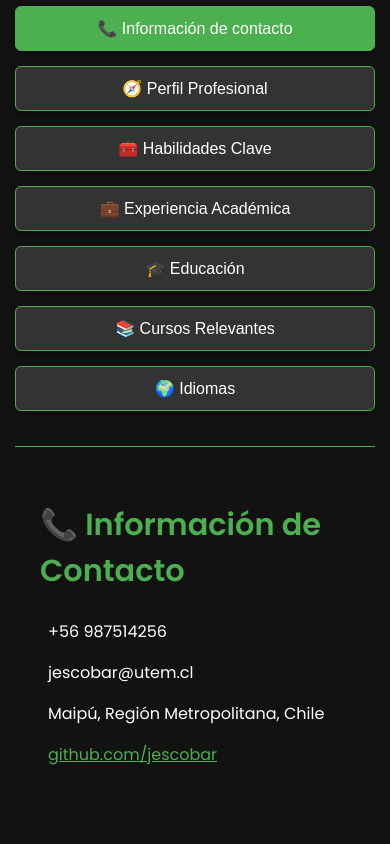
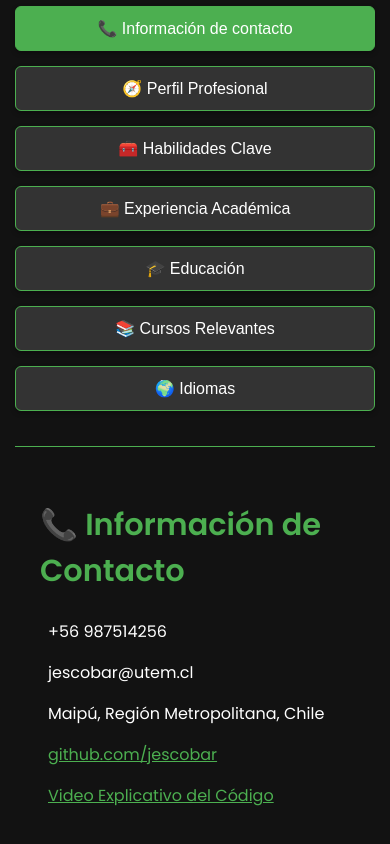
Before and after one commit to juanket/curriculum, a plain HTML site: page index.html in a window 390 px wide. Shown: the part 314-1158 px from the top of the page. Drawn offline with nearby package versions, Linux system fonts and the light colour scheme.

```diff
--- a/index.html
+++ b/index.html
@@ -48,7 +48,9 @@
                 <p><i class="fas fa-envelope"></i> jescobar@utem.cl</p>
                 <p><i class="fas fa-map-marker-alt"></i> Maipú, Región Metropolitana, Chile</p>
                 <p><i class="fab fa-github"></i> <a href="https://github.com/jescobar" target="_blank" rel="noopener noreferrer">github.com/jescobar</a></p>
+                <p><i class="fab fa-youtube"></i> <a href="https://youtu.be/XTwYCN8jxso" target="_blank" rel="noopener noreferrer">Video Explicativo del Código</a></p>
             </section>
+
 
             <section id="perfil" class="seccion">
                 <h3>🧭 Perfil Profesional</h3>
```
